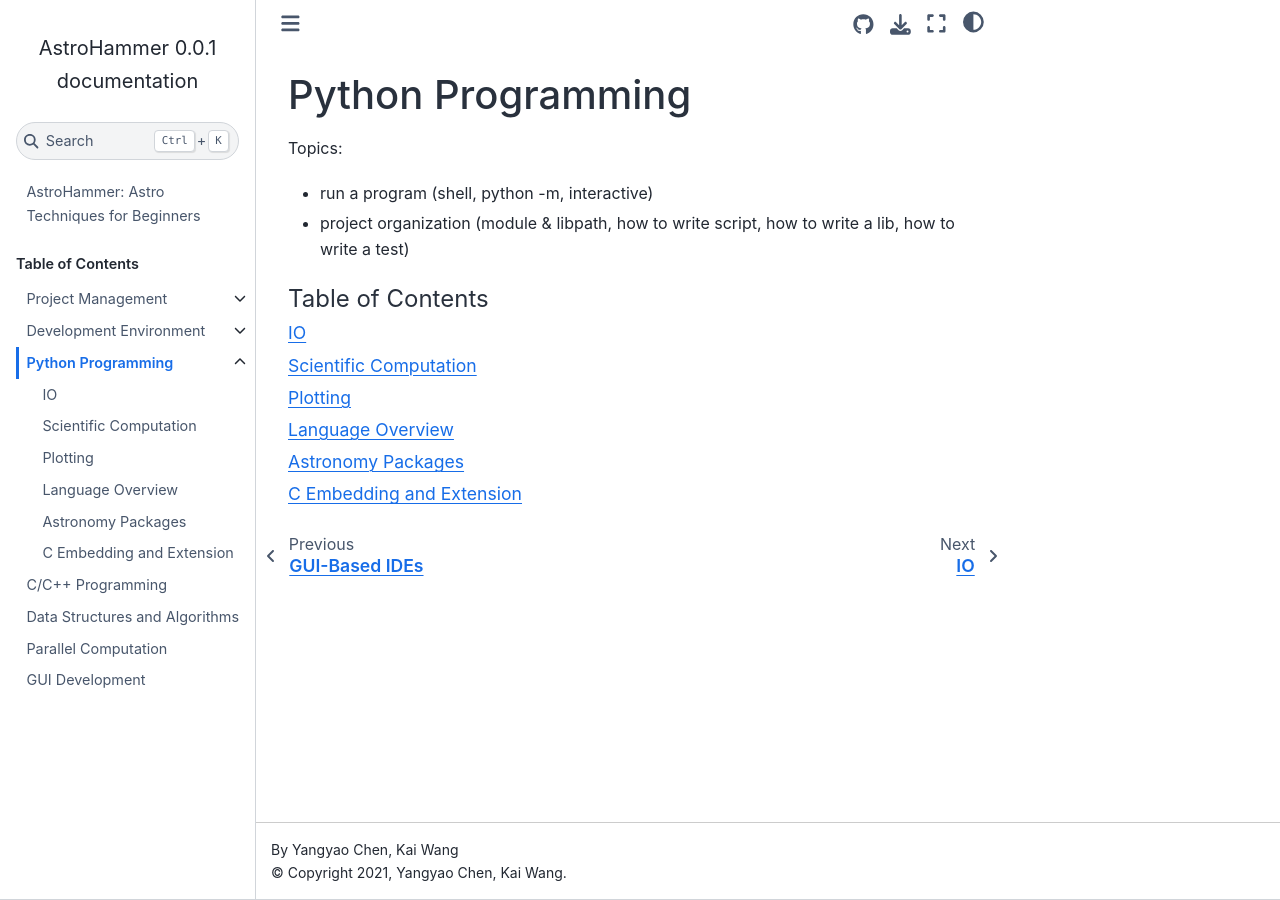
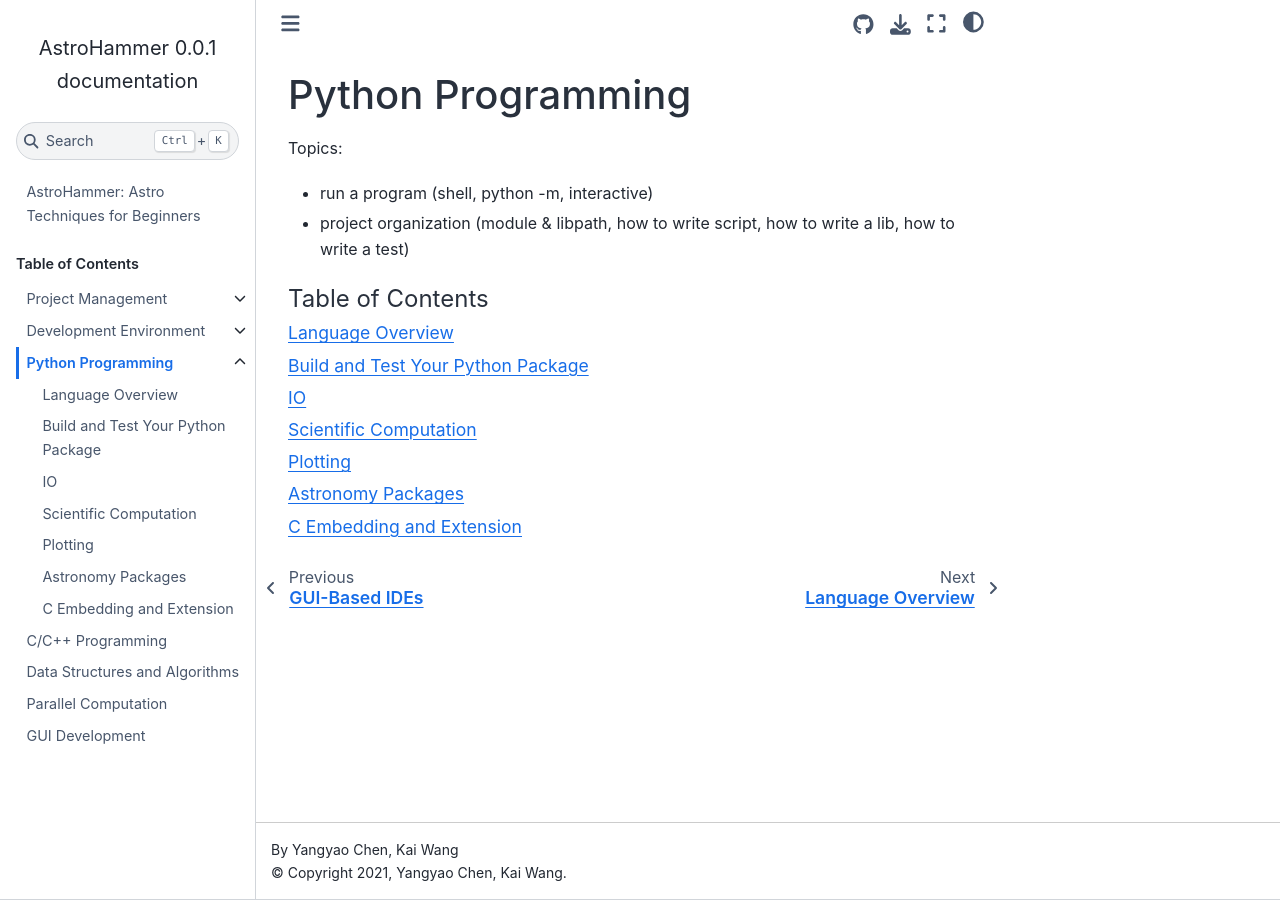
Before and after one commit to ChenYangyao/project-astro-hammer, a Sphinx documentation site: the page built from docs/usage/python-programming/index.rst, in a window 1280 px wide. Built offline with Sphinx 7.4.7 and the Sphinx Book theme 1.1.4, drawn with Linux system fonts in a browser that asks for light colours.

Commit message:
List prepared talks

```diff
--- a/docs/usage/python-programming/index.rst
+++ b/docs/usage/python-programming/index.rst
@@ -13,9 +13,10 @@ Topics:
     :maxdepth: 1
     :caption: Table of Contents
 
+    language-features
+    package-and-test
     io
     scientific-computation
     plotting
-    language-features
     astro
     c-extension
--- /dev/null
+++ b/docs/usage/python-programming/package-and-test.rst
@@ -0,0 +1,7 @@
+**************************************
+Build and Test Your Python Package
+**************************************
+
+Topics:
+
+- TBD.
```
